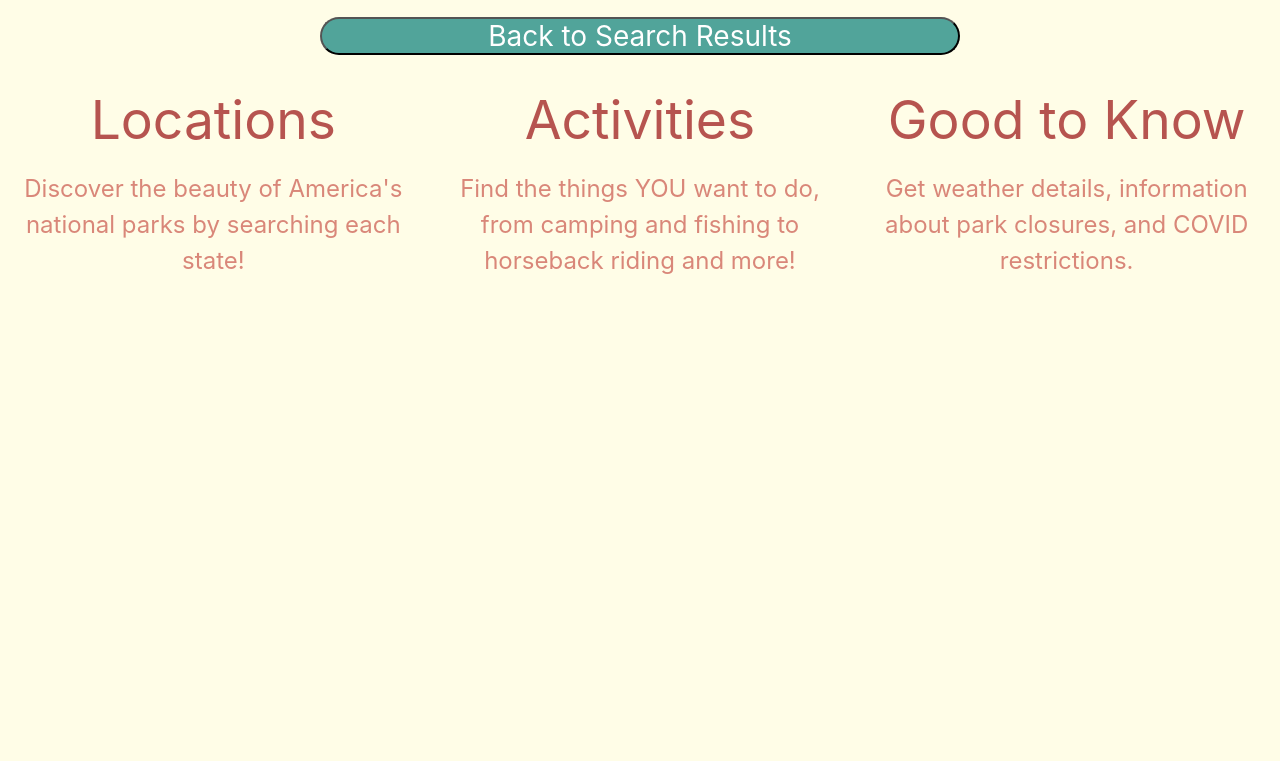
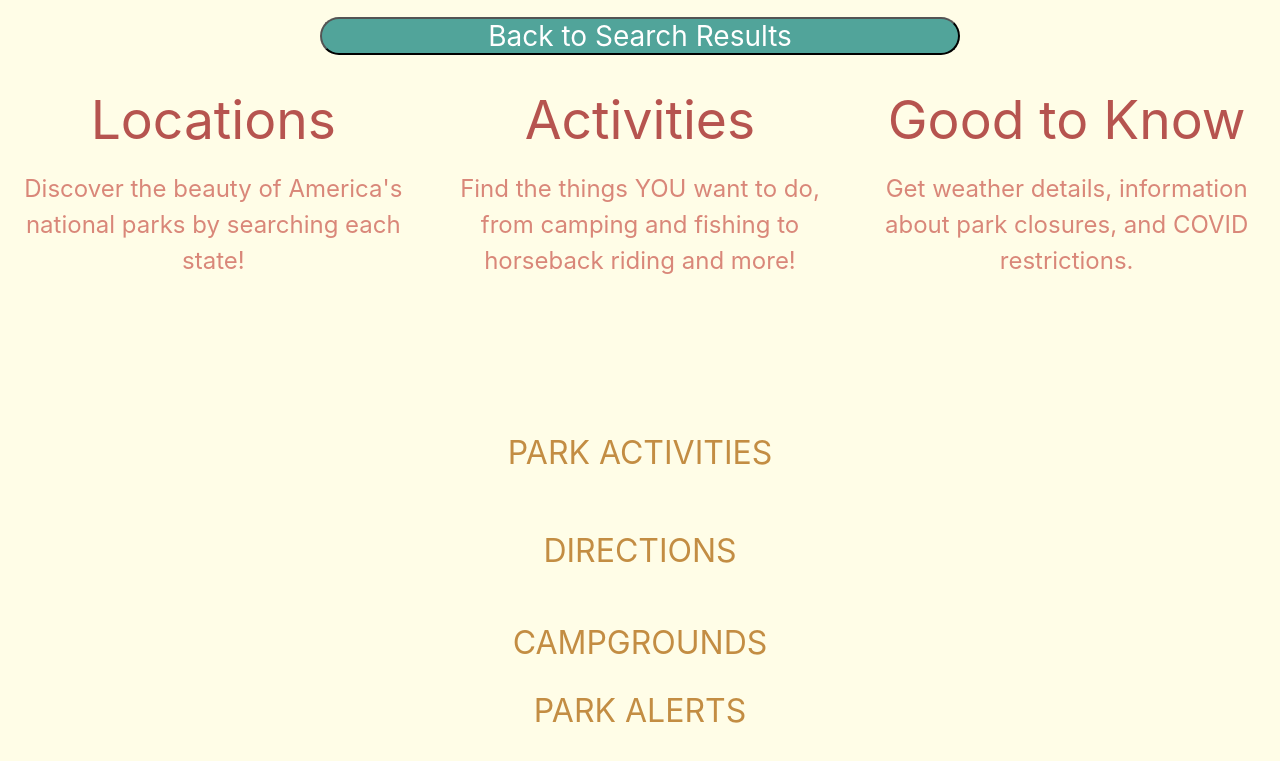
Before and after one commit to ShawnMarcus/TeamTwoCapstoneProjectCollab, a plain HTML site: page index.html in a window 1280 px wide. Shown: the part 786-1547 px from the top of the page. Before the commit the page ends 1085 px from the top, so only its background shows below. Drawn offline with nearby package versions, Linux system fonts and the light colour scheme.

Commit message:
Added divs for selected park information. Also added Park Alert span and script link.

```diff
--- a/index.html
+++ b/index.html
@@ -33,40 +33,32 @@ ajax/libs/jqueryui/1.12.1/themes/smoothness/jquery-ui.css">
 <body>
 
     <!-- Big Image with Search Box-->
+
     <div class="row">
         <div class="column s12">
             <div class="mainImage">
                 <h1>
                     <a href="index.html">Adventure Awaits!</a>
                 </h1>
-
                 <div class="wrapper-1">
-
                     <input class="searchbtn" type="text" placeholder="Enter State Abbreviation Here" id="user-input">
                     <div class="searchbtn">
                         <i class="material-icons" id="add-park">search</i>
                     </div>
                     <a href="index.html" class="btn">Home</a>
-
-
-
                 </div>
             </div>
-
-
-
         </div>
-
     </div>
     <div class="look">
         <h4>Look at what you'll find...</h2>
             <img class="binoc" src="assets/looking.png" alt="Man looking through binoculars" id="see">
-            <button  id="goBack"> Back to Search Results</button>
+            <button id="goBack"> Back to Search Results</button>
     </div>
 
     <!-- Info Sections -->
+
     <div class="row" id="appInfo">
-
 
         <div class="col s12 m4">
             <div class="card-content">
@@ -78,8 +70,6 @@ ajax/libs/jqueryui/1.12.1/themes/smoothness/jquery-ui.css">
                 </div>
             </div>
         </div>
-
-
         <div class="col s12 m4">
             <div class="card-content">
                 <div id="site-objectives">
@@ -90,7 +80,6 @@ ajax/libs/jqueryui/1.12.1/themes/smoothness/jquery-ui.css">
                 </div>
             </div>
         </div>
-
         <div class="col s12 m4">
             <div class="card-content">
                 <div id="site-objectives">
@@ -101,6 +90,74 @@ ajax/libs/jqueryui/1.12.1/themes/smoothness/jquery-ui.css">
                 </div>
             </div>
         </div>
-
     </div>
     </div>
+
+    <!-- SEARCH RESULTS -->
+
+    <div class="flex-container">
+        <div class="row" id="parkList">
+
+        </div>
+    </div>
+
+    <!-- Individual Park Info -->
+
+    <div class="row" id="parkInfo">
+
+        <div id="selectedPark">
+            <h5 id="fullName"></h5>
+        </div>
+        <div class="row">
+            <div class="col s12">
+                <div class="card-content">
+                    <div id="selectedActivities">
+                        <span class="selectedTitle">Park Activities</span>
+                        <ol id="columns">
+
+                        </ol>
+                    </div>
+                </div>
+            </div>
+        </div>
+        <div class="row">
+            <div class="col s12">
+                <div class="card-content">
+                    <div id="selectedDirections">
+                        <span class="selectedTitle">Directions</span>
+                        <p id="directions"></p>
+                    </div>
+                </div>
+            </div>
+        </div>
+        <div id="campInfo" class="row">
+            <div class="col s12">
+                <div class="card-content">
+                    <div id="selectedCampgrounds">
+                        <span class="selectedTitle">Campgrounds</span>
+                        <div id="campgrounds">
+
+                        </div>
+                    </div>
+                </div>
+            </div>
+        </div>
+        <div class="row">
+            <div class="col s12">
+                <div class="card-content">
+                    <div id="selectedAlerts">
+                        <span class="selectedTitle">Park Alerts</span>
+
+                    </div>
+                </div>
+            </div>
+        </div>
+    </div>
+
+    <script src="https://cdnjs.cloudflare.com/ajax/libs/moment.js/2.24.0/moment.min.js"></script>
+
+    <script src="script.js"></script>
+
+</body>
+
+</html>
```
